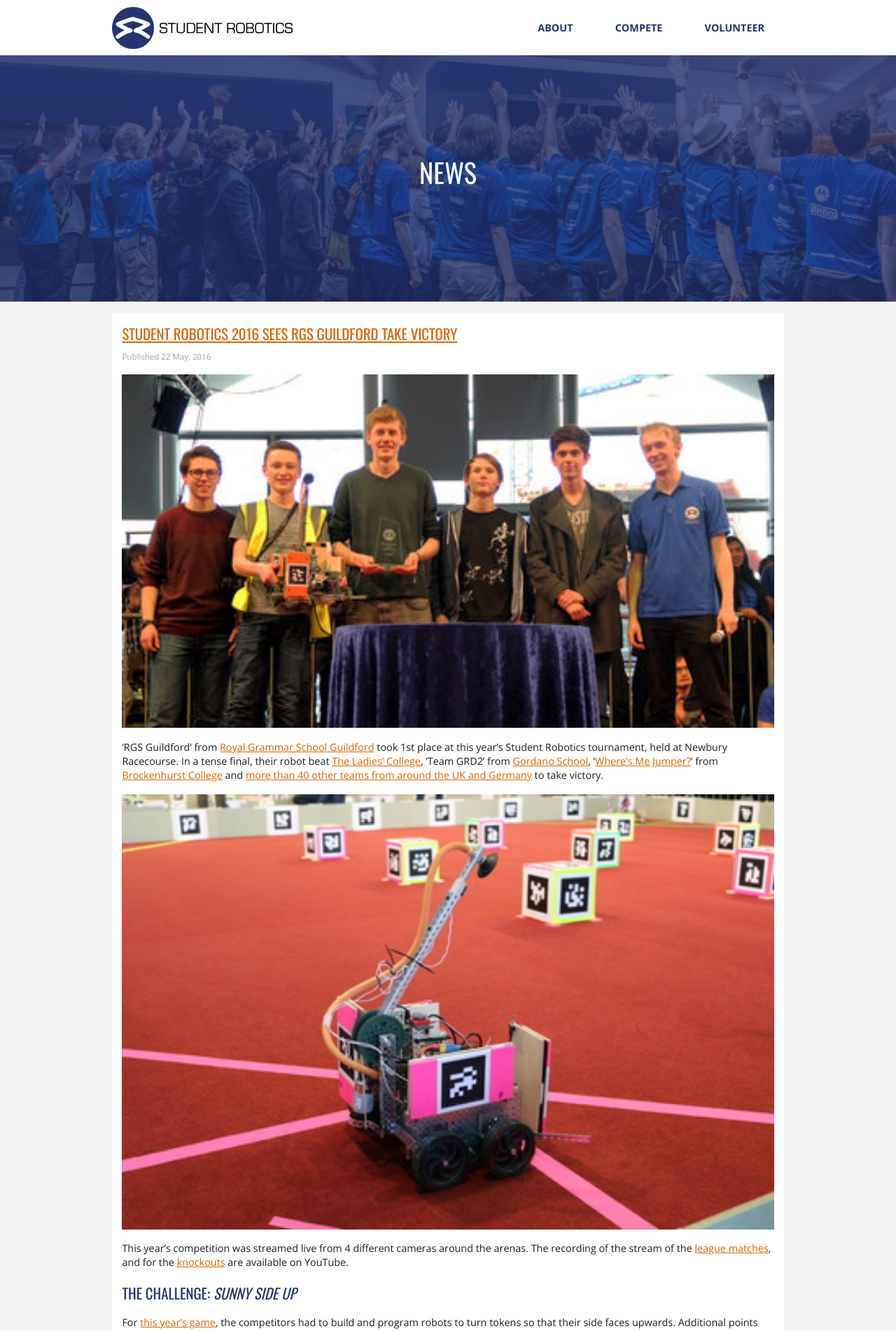
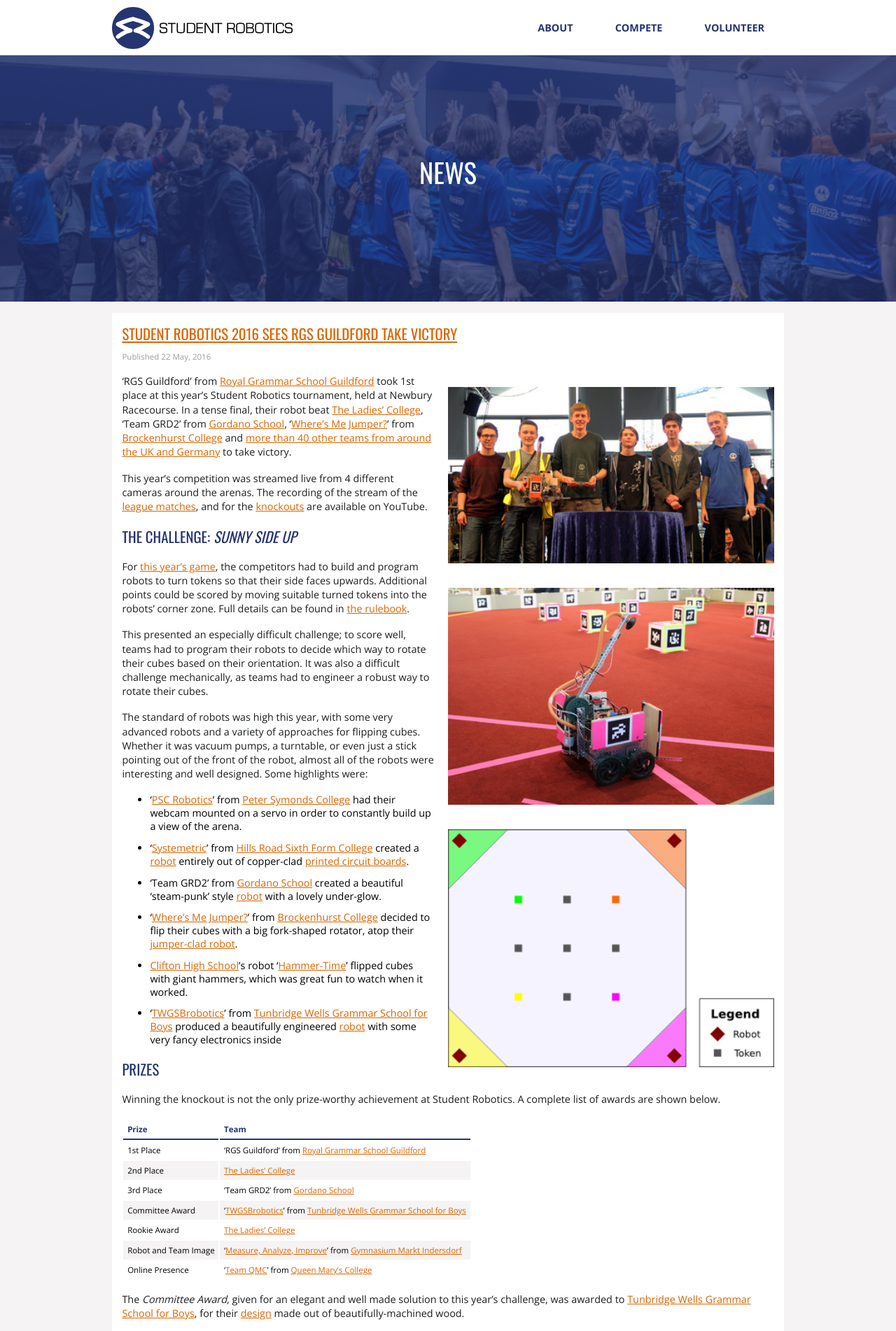
Before and after one commit to srobo/website, a Jekyll site: the page built from news/index.html, in a window 1280 px wide. Shown: the top 1902 px of the page at 70% size. Built offline with Jekyll 4.4.1, drawn with Linux system fonts in a browser that asks for light colours; nearby versions of some CDN libraries; the list of posts is cut into pages by our own code.

Commit message:
Fixed up styling on news posts
Relates to #11

```diff
--- a/_sass/_news.scss
+++ b/_sass/_news.scss
@@ -1,11 +1,12 @@
 @import "colors";
 
 article {
+  overflow: hidden;
+
   p {
     color: $sr-dark-grey;
     line-height: 1.4em;
     margin: 1.2em 0;
-    overflow: hidden;
 
     &.article-info {
       display: block;
@@ -63,7 +64,7 @@
     height: 100%;
 
     @include media-query('medium') {
-      min-height: 320px;
+      min-height: 480px;
     }
   }
 
@@ -97,6 +98,11 @@
   margin: 0;
   padding: 0;
   width: 100%;
+  min-width: 40%;
+
+  @include media-query("medium") {
+    width: auto;
+  }
 
   th, td {
     padding: 0.5em;
@@ -120,12 +126,20 @@
   }
 }
 
+.small-image {
+  width: 50%;
+  height: auto;
+  margin: 1.2em 0;
+}
+
 .left {
+  @extend .small-image;
   float: left;
   margin-right: 20px;
 }
 
 .right {
+  @extend .small-image;
   clear: right;
   float: right;
   margin-left: 20px;
```
